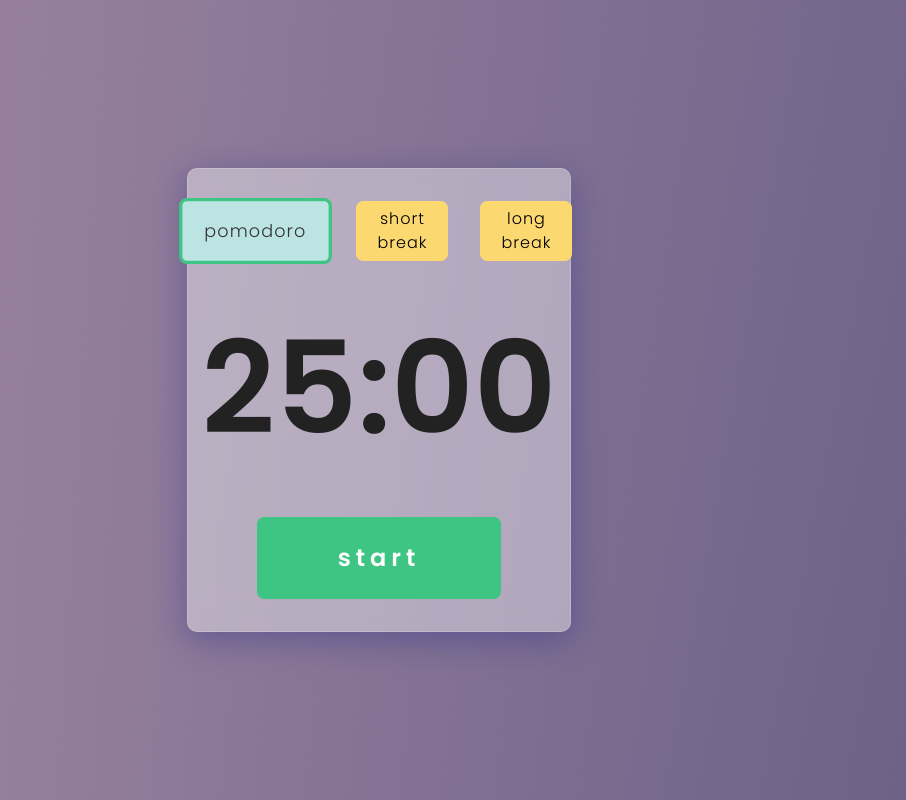
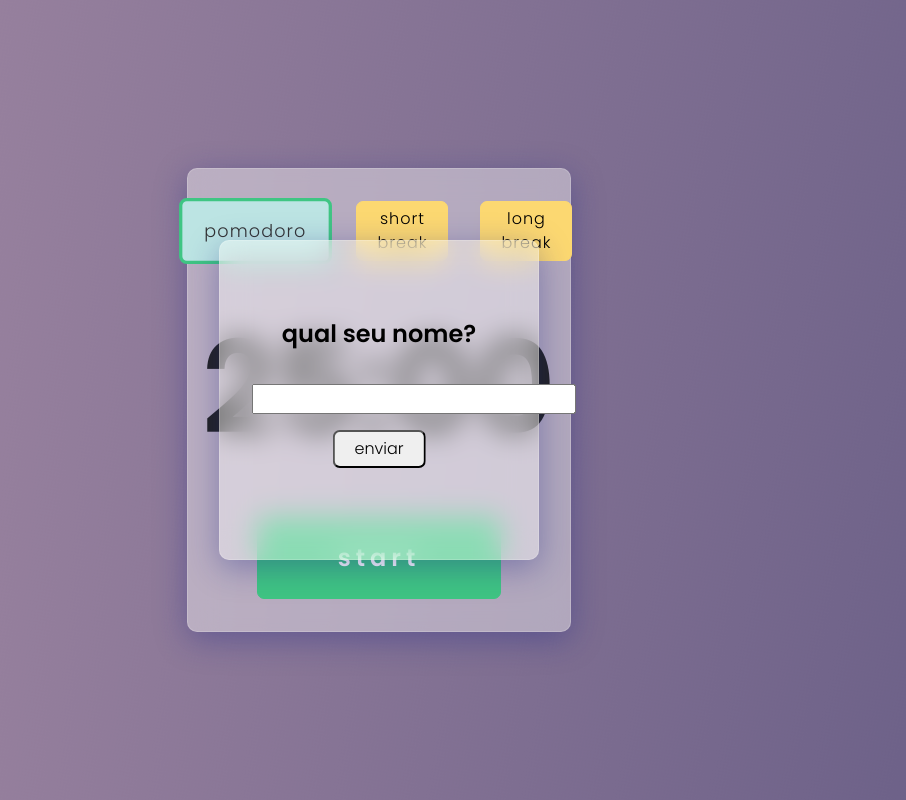
Before and after one commit to rheav/project-sundoro, a plain HTML site: page index.html in a window 1280 px wide. Shown: the whole page, without its empty margins (261-1167 px from the left). Drawn offline with Linux system fonts and the light colour scheme.

Commit message:
terceiro commit

```diff
--- a/index.html
+++ b/index.html
@@ -14,6 +14,19 @@
 
   <body class="fs-300">
     <div id="sky-bg"></div>
+
+    <div class="jullia-verification" id="jullia-ver">
+      <div class="container-center" style="width: 80%; text-align: center">
+        <h2 id="jullia-h2">Qual seu nome?</h2>
+        <input type="text" name="jullia-ver" id="input-jullia" />
+        <div class="jullia-msg hidden" id="jullia-proceed">
+          <h3>✅ Oi, maravilhosa! Pode mexer no app. Você pode tudo! 💚</h3>
+          <button class="button button-jullia-proceed" id="btn-jullia-proceed">Seguir</button>
+        </div>
+        <div class="jullia-msg hidden" id="jullia-not-proceed"><h3>⛔ Só a Jullia pode usar...</h3></div>
+        <button class="button button-jullia" id="btn-jullia">Enviar</button>
+      </div>
+    </div>
     <div class="app block">
       <section class="section-top-btn">
         <div class="btn-container flex">
--- a/script.js
+++ b/script.js
@@ -130,3 +130,35 @@ function startCountDown() {
     console.log(timeStorage);
   }, 1000);
 }
+
+// Verificação Jullia
+
+const julliaBtn = document.getElementById("btn-jullia");
+const julliaInput = document.getElementById("input-jullia");
+const julliaYesMsg = document.getElementById("jullia-proceed");
+const julliaNoMsg = document.getElementById("jullia-not-proceed");
+const julliaH2 = document.getElementById("jullia-h2");
+const julliaSeguir = document.getElementById("btn-jullia-proceed");
+const julliaModal = document.getElementById("jullia-ver");
+
+julliaBtn.addEventListener("click", julliaVerification);
+
+function julliaVerification() {
+  let validationJullia = julliaInput.value;
+
+  julliaInput.style.display = "none";
+  julliaBtn.classList.add("hidden");
+  julliaH2.classList.add("hidden");
+
+  if (validationJullia == "Jullia" || validationJullia == "jullia") {
+    console.log("É ela");
+    julliaYesMsg.classList.remove("hidden");
+  } else {
+    console.log("Não é ela");
+    julliaNoMsg.classList.remove("hidden");
+  }
+}
+
+julliaSeguir.addEventListener("click", function () {
+  julliaModal.classList.add("hidden");
+});
--- a/styles.css
+++ b/styles.css
@@ -204,6 +204,47 @@ button {
   }
 }
 
+.jullia-verification {
+  position: absolute;
+  top: 50%;
+  left: 50%;
+  -ms-transform: translate(-50%, -50%);
+  transform: translate(-50%, -50%);
+  z-index: 11;
+  width: 25%;
+  height: 20rem;
+  background: rgba(255, 255, 255, 0.4);
+  box-shadow: 0 8px 32px 0 rgba(31, 38, 135, 0.37);
+  backdrop-filter: blur(14.5px);
+  -webkit-backdrop-filter: blur(14.5px);
+  border-radius: 10px;
+  border: 1px solid rgba(255, 255, 255, 0.18);
+}
+
+.jullia-verification h2 {
+  margin: 0rem auto 2rem;
+  text-align: center;
+  font-weight: bold;
+  text-transform: lowercase;
+}
+
+.jullia-verification h3 {
+  width: 100%;
+}
+
+#input-jullia {
+  display: block;
+  margin: 1rem auto;
+  text-transform: lowercase;
+}
+
+.button-jullia,
+.button-jullia-proceed {
+  display: block;
+  margin: 1rem auto;
+  text-transform: lowercase;
+}
+
 /*!                       Utility Classes */
 .flex {
   display: flex;
@@ -236,6 +277,18 @@ button {
   font-weight: 600;
 }
 
+.button {
+  border-radius: 7px;
+}
+
+.container-center {
+  position: absolute;
+  top: 50%;
+  left: 50%;
+  -ms-transform: translate(-50%, -50%);
+  transform: translate(-50%, -50%);
+}
+
 /*%                         Media Queries */
 
 @media screen and (max-width: 480px) {
@@ -255,4 +308,10 @@ button {
     font-size: 0.8rem;
     margin: 0.5rem 0;
   }
+
+  /* CSS Jullia */
+  .jullia-verification {
+    width: 98%;
+    height: 30rem;
+  }
 }
```
